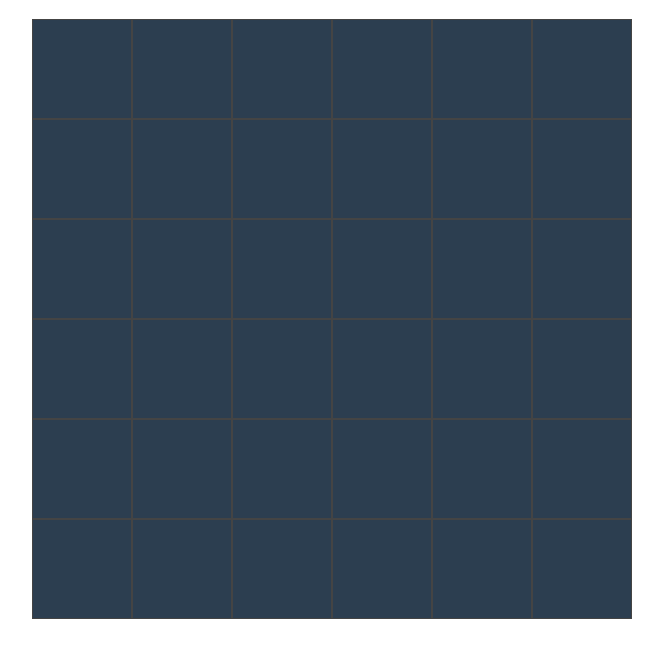
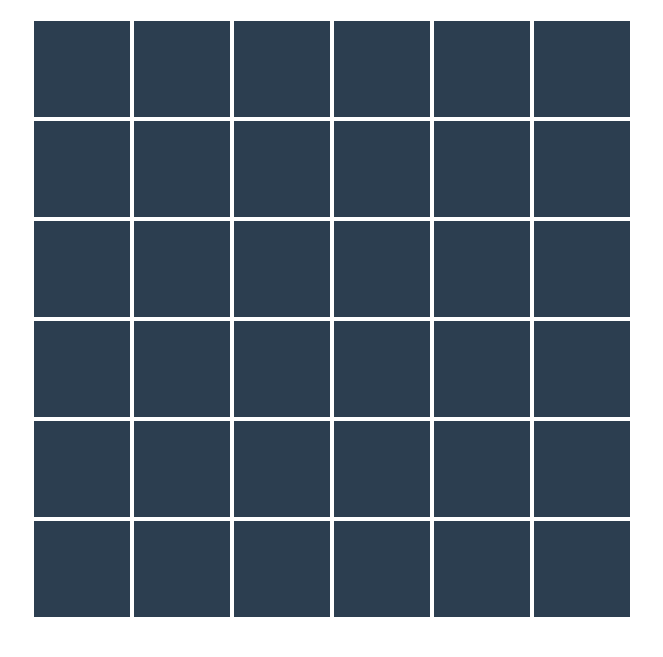
Before and after one commit to katte/memory_game_html, a plain HTML site: page index.html in a window 1280 px wide. Shown: the part 61-718 px from the top of the page, without its empty margins (308-971 px from the left). Drawn offline with Linux system fonts and the light colour scheme.

Commit message:
added border to cells

```diff
--- a/style.css
+++ b/style.css
@@ -23,6 +23,8 @@ body {
   height: 100px;
   perspective: 800px;
   position: relative;
+  border: 2px solid white; /* bordo bianco attorno a ogni cella */
+  box-sizing: border-box;
 }
 
 /* Fill sempre visibile, sotto tutto */
@@ -30,7 +32,7 @@ body {
   width: 100%;
   height: 100%;
   background-color: #2c3e50;
-  border: 1px solid #444;
+  border: none; /* rimosso il bordo scuro */
   box-sizing: border-box;
   border-radius: 0;
   position: absolute;
@@ -62,7 +64,7 @@ body {
   top: 0;
   left: 0;
   backface-visibility: hidden;
-  border: 1px solid #444;
+  border: none; /* tolto il bordo scuro */
   box-sizing: border-box;
   border-radius: 0;
 }
```
